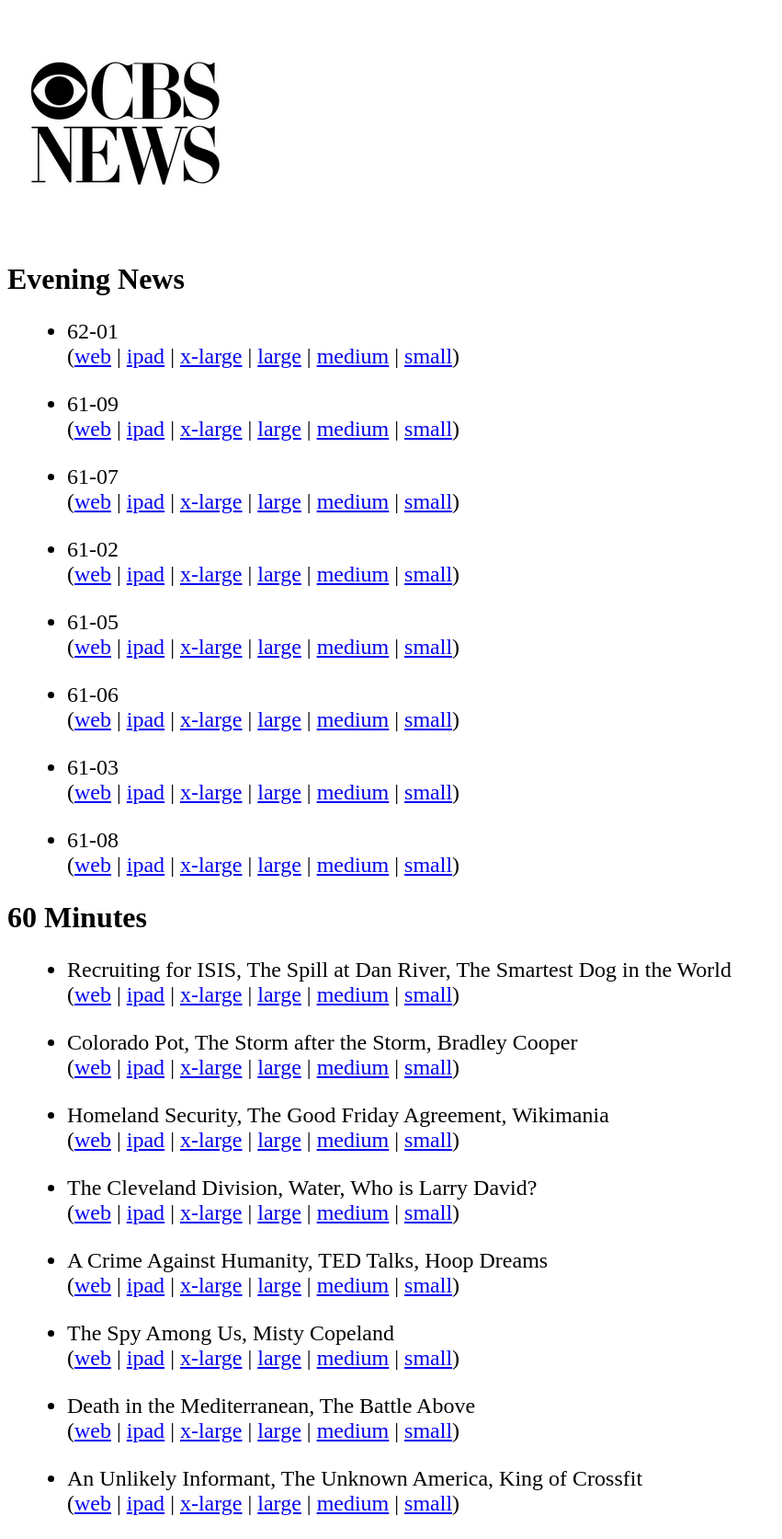
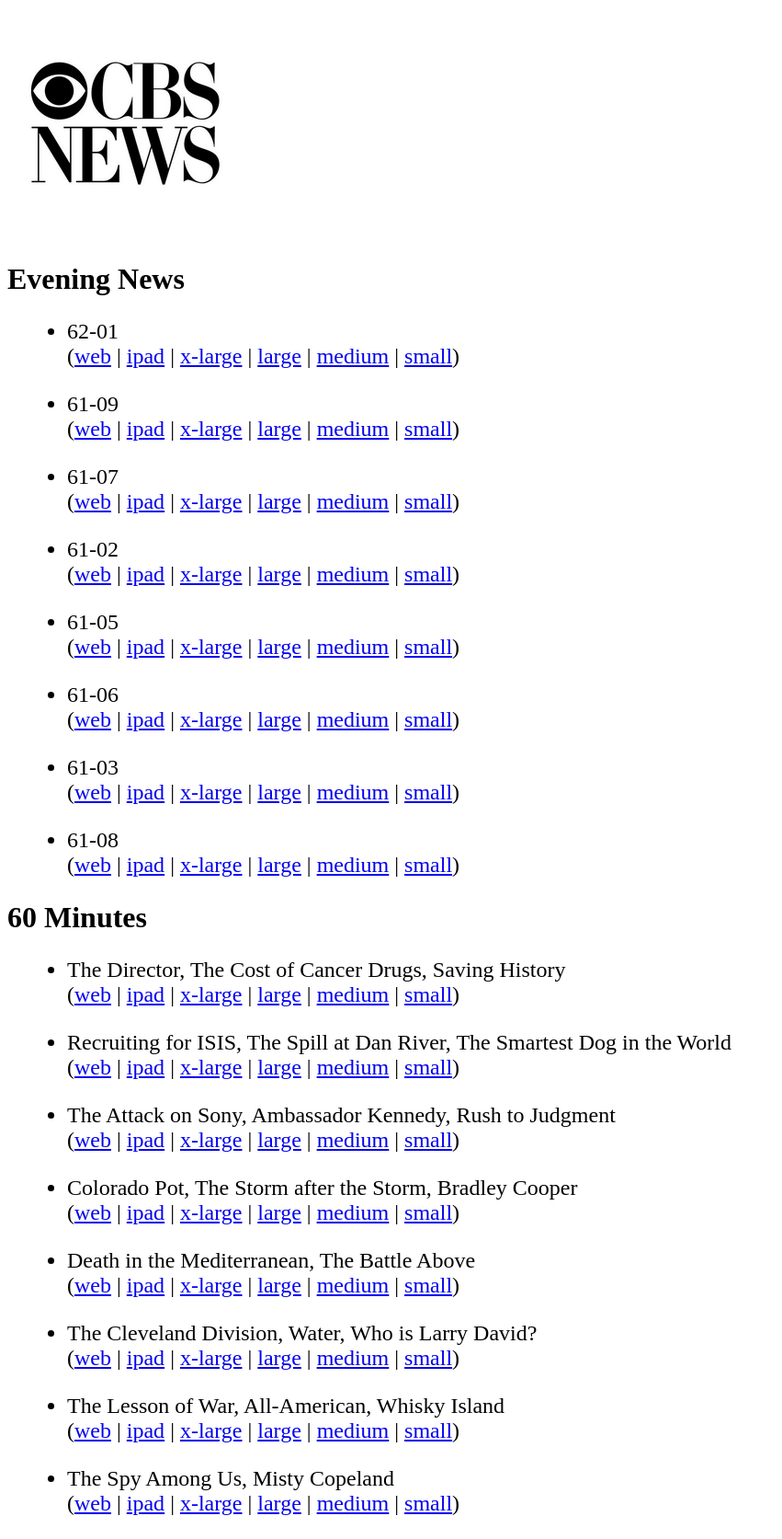
Before and after one commit to jkutner/cbsfeed, a Jekyll site: the page built from index.html, in a window 1280 px wide. Shown: the whole page at 92% size, without its empty margins (0-851 px from the left). Built offline with Jekyll 4.4.1, drawn with Linux system fonts in a browser that asks for light colours; nearby versions of some CDN libraries; some of the changed lines change nothing that is shown.

Commit message:
Updating with latest episdoes

```diff
--- a/_data/sixtymin.yml
+++ b/_data/sixtymin.yml
@@ -1,4 +1,13 @@
 ---
+- title: The Director, The Cost of Cancer Drugs, Saving History
+  links:
+    orig: /videos/the-director-the-cost-of-cancer-drugs-saving-history/
+    ipad: ipad-streaming.cbsnews.com/media/mpx/2015/06/20/468584003573/60_0621_Full_V4_409894_500/60_0621_Full_V4_409894_500.m3u8
+    mp4_240: media\/2015\/06\/20\/468584003573\/60_0621_Full_V4_409891_240.mp4
+    mp4_740: media\/2015\/06\/20\/468584003573\/60_0621_Full_V4_409891_740.mp4
+    mp4_796: media\/2015\/06\/20\/468584003573\/60_0621_Full_V4_409891_796.mp4
+    mp4_1296: media\/2015\/06\/20\/468584003573\/60_0621_Full_V4_409891_1296.mp4
+  date: The Director, The Cost of Cancer Drugs, Saving History
 - title: Recruiting for ISIS, The Spill at Dan River, The Smartest Dog in the World
   links:
     orig: /videos/recruiting-for-isis-the-spill-at-dan-river-the-smartest-dog-in-the-world/
@@ -8,6 +17,15 @@
     mp4_796: media\/2013\/10\/25\/56666691724\/60_full_0226_380457_796.mp4
     mp4_1296: media\/2013\/10\/25\/56666691724\/60_full_0226_380457_1296.mp4
   date: Recruiting for ISIS, The Spill at Dan River, The Smartest Dog in the World
+- title: The Attack on Sony, Ambassador Kennedy, Rush to Judgment
+  links:
+    orig: /videos/the-attack-on-sony-ambassador-kennedy-rush-to-judgment/
+    ipad: ipad-streaming.cbsnews.com/media/mpx/2013/10/25/56666691724/60_full_0226_380509_0/60_full_0226_380509_0.m3u8
+    mp4_240: media\/2013\/10\/25\/56666691724\/60_full_0226_380457_240.mp4
+    mp4_740: media\/2013\/10\/25\/56666691724\/60_full_0226_380457_740.mp4
+    mp4_796: media\/2013\/10\/25\/56666691724\/60_full_0226_380457_796.mp4
+    mp4_1296: media\/2013\/10\/25\/56666691724\/60_full_0226_380457_1296.mp4
+  date: The Attack on Sony, Ambassador Kennedy, Rush to Judgment
 - title: Colorado Pot, The Storm after the Storm, Bradley Cooper
   links:
     orig: /videos/colorado-pot-the-storm-after-the-storm-bradley-cooper/
@@ -17,15 +35,15 @@
     mp4_796: media\/2013\/10\/25\/56666691724\/60_full_0226_380457_796.mp4
     mp4_1296: media\/2013\/10\/25\/56666691724\/60_full_0226_380457_1296.mp4
   date: Colorado Pot, The Storm after the Storm, Bradley Cooper
-- title: Homeland Security, The Good Friday Agreement, Wikimania
+- title: Death in the Mediterranean, The Battle Above
   links:
-    orig: /videos/homeland-security-the-good-friday-agreement-wikimania/
-    ipad: ipad-streaming.cbsnews.com/media/mpx/2013/10/25/56666691724/60_full_0226_380509_0/60_full_0226_380509_0.m3u8
-    mp4_240: media\/2013\/10\/25\/56666691724\/60_full_0226_380457_240.mp4
-    mp4_740: media\/2013\/10\/25\/56666691724\/60_full_0226_380457_740.mp4
-    mp4_796: media\/2013\/10\/25\/56666691724\/60_full_0226_380457_796.mp4
-    mp4_1296: media\/2013\/10\/25\/56666691724\/60_full_0226_380457_1296.mp4
-  date: Homeland Security, The Good Friday Agreement, Wikimania
+    orig: /videos/death-in-the-mediterranean-the-battle-above/
+    ipad: ipad-streaming.cbsnews.com/media/mpx/2015/04/26/434766915793/60_fULL_0426_383227_500/60_fULL_0426_383227_500.m3u8
+    mp4_240: media\/2015\/04\/26\/434766915793\/60_fULL_0426_383201_240.mp4
+    mp4_740: media\/2015\/04\/26\/434766915793\/60_fULL_0426_383201_740.mp4
+    mp4_796: media\/2015\/04\/26\/434766915793\/60_fULL_0426_383201_796.mp4
+    mp4_1296: media\/2015\/04\/26\/434766915793\/60_fULL_0426_383201_1296.mp4
+  date: Death in the Mediterranean, The Battle Above
 - title: The Cleveland Division, Water, Who is Larry David?
   links:
     orig: /videos/the-cleveland-division-water-who-is-larry-david/
@@ -35,15 +53,15 @@
     mp4_796: media\/2013\/10\/25\/56666691724\/60_full_0226_380457_796.mp4
     mp4_1296: media\/2013\/10\/25\/56666691724\/60_full_0226_380457_1296.mp4
   date: The Cleveland Division, Water, Who is Larry David?
-- title: A Crime Against Humanity, TED Talks, Hoop Dreams
+- title: The Lesson of War, All-American, Whisky Island
   links:
-    orig: /videos/a-crime-against-humanity-ted-talks-hoop-dreams/
-    ipad: ipad-streaming.cbsnews.com/media/mpx/2015/04/19/430507075750/60_FULL_041915_379358_500/60_FULL_041915_379358_500.m3u8
-    mp4_240: media\/2015\/04\/19\/430507075750\/60_FULL_041915_379339_240.mp4
-    mp4_740: media\/2015\/04\/19\/430507075750\/60_FULL_041915_379339_740.mp4
-    mp4_796: media\/2015\/04\/19\/430507075750\/60_FULL_041915_379339_796.mp4
-    mp4_1296: media\/2015\/04\/19\/430507075750\/60_FULL_041915_379339_1296.mp4
-  date: A Crime Against Humanity, TED Talks, Hoop Dreams
+    orig: /videos/the-lesson-of-war-all-american-whisky-island/
+    ipad: ipad-streaming.cbsnews.com/media/mpx/2015/05/02/438069827774/60_FULL_050115_387505_0/60_FULL_050115_387505_0.m3u8
+    mp4_240: media\/2015\/05\/02\/438069827774\/60_FULL_050115_387478_240.mp4
+    mp4_740: media\/2015\/05\/02\/438069827774\/60_FULL_050115_387478_740.mp4
+    mp4_796: media\/2015\/05\/02\/438069827774\/60_FULL_050115_387478_796.mp4
+    mp4_1296: media\/2015\/05\/02\/438069827774\/60_FULL_050115_387478_1296.mp4
+  date: The Lesson of War, All-American, Whisky Island
 - title: The Spy Among Us, Misty Copeland
   links:
     orig: /videos/the-spy-among-us-misty-copeland/
@@ -53,21 +71,3 @@
     mp4_796: media\/2013\/10\/25\/56666691724\/60_full_0226_380457_796.mp4
     mp4_1296: media\/2013\/10\/25\/56666691724\/60_full_0226_380457_1296.mp4
   date: The Spy Among Us, Misty Copeland
-- title: Death in the Mediterranean, The Battle Above
-  links:
-    orig: /videos/death-in-the-mediterranean-the-battle-above/
-    ipad: ipad-streaming.cbsnews.com/media/mpx/2015/04/26/434766915793/60_fULL_0426_383227_500/60_fULL_0426_383227_500.m3u8
-    mp4_240: media\/2015\/04\/26\/434766915793\/60_fULL_0426_383201_240.mp4
-    mp4_740: media\/2015\/04\/26\/434766915793\/60_fULL_0426_383201_740.mp4
-    mp4_796: media\/2015\/04\/26\/434766915793\/60_fULL_0426_383201_796.mp4
-    mp4_1296: media\/2015\/04\/26\/434766915793\/60_fULL_0426_383201_1296.mp4
-  date: Death in the Mediterranean, The Battle Above
-- title: An Unlikely Informant, The Unknown America, King of Crossfit
-  links:
-    orig: /videos/an-unlikely-informant-the-unknown-america-king-of-crossfit/
-    ipad: ipad-streaming.cbsnews.com/media/mpx/2013/10/25/56666691724/60_full_0226_380509_0/60_full_0226_380509_0.m3u8
-    mp4_240: media\/2013\/10\/25\/56666691724\/60_full_0226_380457_240.mp4
-    mp4_740: media\/2013\/10\/25\/56666691724\/60_full_0226_380457_740.mp4
-    mp4_796: media\/2013\/10\/25\/56666691724\/60_full_0226_380457_796.mp4
-    mp4_1296: media\/2013\/10\/25\/56666691724\/60_full_0226_380457_1296.mp4
-  date: An Unlikely Informant, The Unknown America, King of Crossfit
```
